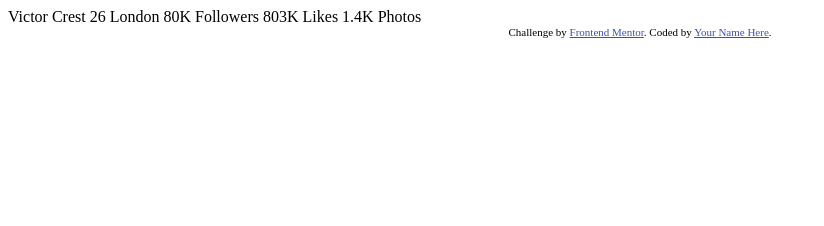
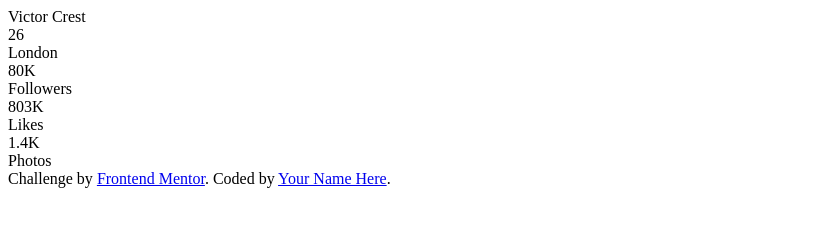
Before and after one commit to rubenlamp/Challenge1, a plain HTML site: page index.html in a window 1280 px wide. Shown: the whole page, without its empty margins (0-824 px from the left). Drawn offline with Linux system fonts and the light colour scheme.

Commit message:
html acabado

```diff
--- a/index.html
+++ b/index.html
@@ -6,28 +6,46 @@
 
   <link rel="icon" type="image/png" sizes="32x32" href="./images/favicon-32x32.png">
 
-  <title>Frontend Mentor | Profile card component</title>
+  <title>Frontend Challenge 1</title>
 
   <!-- Feel free to remove these styles or customise in your own stylesheet 👍 -->
-  <style>
-    .attribution { font-size: 11px; text-align: center; }
-    .attribution a { color: hsl(228, 45%, 44%); }
-  </style>
 </head>
 <body>
-  Victor Crest
-  26
-  London
+  <section>
+    <div class="user">
+      <div class="user-name">
+        Victor Crest
+      </div>
+      <div class="user-age gost">
+        26
+      </div>
+      <div class="user-cuntry gost">
+        London
+      </div>
+    </div>
+    <div class="stadistic">
+      <div class="stadistic-categoric gost">
+        <div class="stadistic-number">
+          80K
+        </div>
+        Followers
+      </div>
+      <div class="stadistic-categoric gost">
+        <div class="stadistic-number">
+          803K
+        </div>
+          Likes
+      </div>
+      <div class="stadistic-categoric gost">
+        <div class="stadistic-number">
+          1.4K
+        </div>
+        Photos
+      </div>
 
-  80K
-  Followers
-
-  803K
-  Likes
-
-  1.4K
-  Photos
-  <div class="attribution">
+    </div>
+  </section>
+  <div class="footer">
     Challenge by <a href="https://www.frontendmentor.io?ref=challenge" target="_blank">Frontend Mentor</a>.
     Coded by <a href="#">Your Name Here</a>.
   </div>
```
Also changed, not shown: 1 other file.
